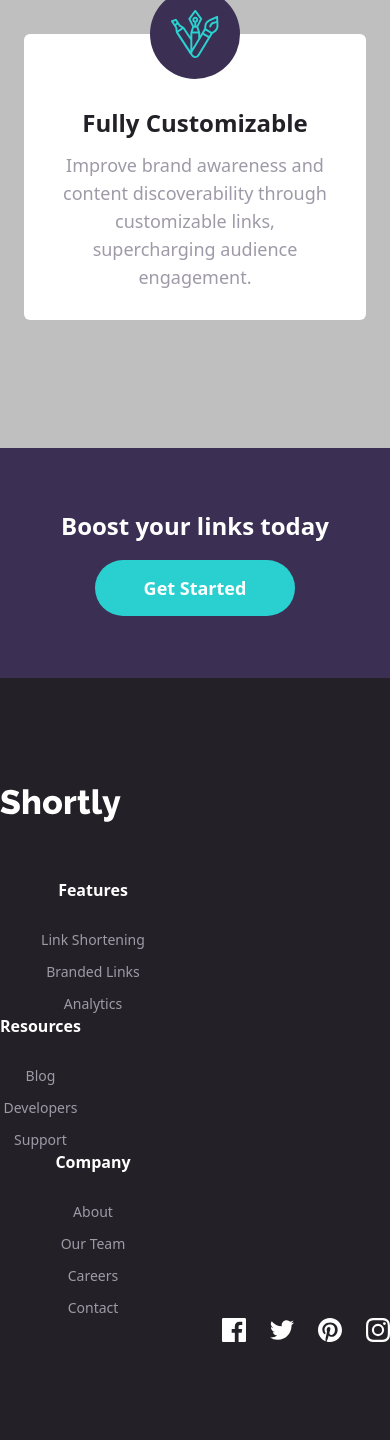
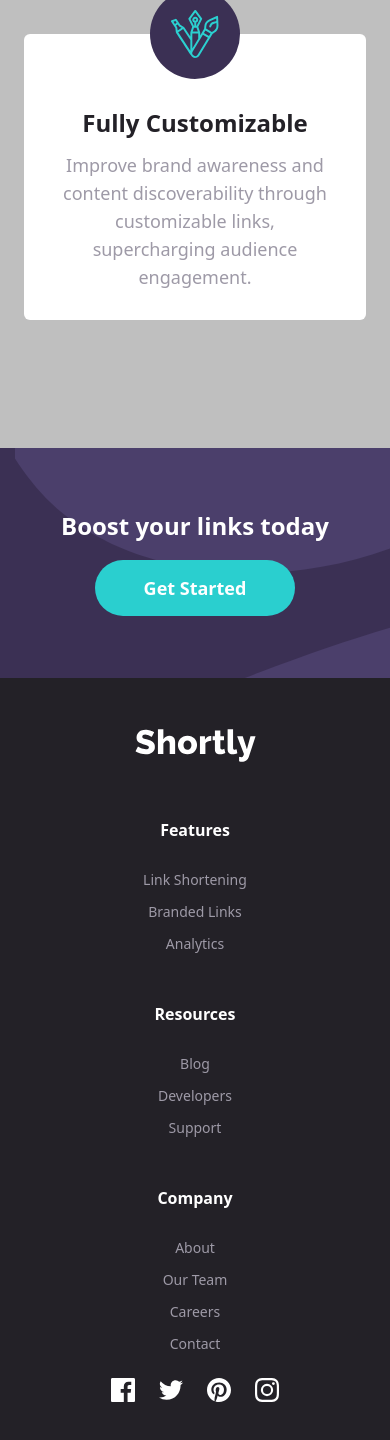
Before and after one commit to Headbwoi/fem-url-shortener, a React (Vite) app: page / in a window 390 px wide. Shown: the part 2000-3440 px from the top of the page. Built offline with nearby package versions, Linux system fonts and the light colour scheme.

Commit message:
fixed layout in boost, footer and urlshortener section for build

```diff
--- a/index.html
+++ b/index.html
@@ -14,7 +14,7 @@
       name="description"
       content="Frontend Mentor | Shortly URL shortening API Challenge"
     />
-    <title></title>
+    <title>Frontend Mentor | Shortly URL shortening API Challenge</title>
   </head>
   <body>
     <main id="root" class="overflow-x-hidden font-poppins"></main>
--- a/src/components/Main/BoostSection.tsx
+++ b/src/components/Main/BoostSection.tsx
@@ -1,6 +1,6 @@
 const BoostSection = () => {
   return (
-    <section className="h-[14.375rem] md:h-[15.625rem] bg-Dark_Violet flex items-center justify-center flex-col">
+    <section className="h-[14.375rem] md:h-[15.625rem] bg-Dark_Violet flex items-center justify-center flex-col bg-[url('./assets/bg-boost-mobile.svg')] md:bg-[url('./assets/bg-boost-desktop.svg')] bg-no-repeat md:bg-center bg-right-top">
       <h3 className="text-2xl md:text-3xl text-white font-bold mb-[1.125rem] md:mb-7">
         Boost your links today
       </h3>
--- a/src/components/Main/Footer.tsx
+++ b/src/components/Main/Footer.tsx
@@ -10,13 +10,13 @@ const Footer = () => {
   return (
     <footer className="bg-Very_Dark_Violet h-[48.5rem] md:h-[19.375rem] flex items-center">
       <div className="container py-[3.25rem] md:py-0">
-        <div className="flex items-start justify-start flex-col md:flex-row">
+        <div className="flex items-center md:items-start justify-start flex-col md:flex-row">
           {/* logo */}
           <div className="mb-14 md:mr-[162px] lg:mr-[16.375rem]">
             <LogoWhite />
           </div>
           {/* links */}
-          <div className="grid grid-cols-1 md:grid-cols-3">
+          <div className="grid grid-cols-1 md:grid-cols-3 gap-12 md:gap-0 mb-6 md:mb-0">
             <div className="text-center md:text-left md:mr-20">
               <p className="text-white font-bold mb-7">Features</p>
               <div className="space-y-3 block">
@@ -25,7 +25,7 @@ const Footer = () => {
                 <Link linkName="Analytics" />
               </div>
             </div>
-            <div className="text-center md:text-left mr-[105px]">
+            <div className="text-center md:text-left md:mr-[105px]">
               <p className="text-white font-bold mb-7">Resources</p>
               <div className="space-y-3 block">
                 <Link linkName="Blog" />
@@ -44,7 +44,7 @@ const Footer = () => {
             </div>
           </div>
           {/* icons */}
-          <div className="flex items-center gap-6 ml-auto">
+          <div className="flex items-center  gap-6 md:ml-auto">
             <Facebook />
             <TwitterIcon />
             <Pinterest />
--- a/src/components/Main/UrlShortener.tsx
+++ b/src/components/Main/UrlShortener.tsx
@@ -10,10 +10,15 @@ const UrlShortener = () => {
   const handleUrlInput = (e: any) => {
     e.preventDefault()
   }
+  const validateInput = () => {
+    let checkState = false
+    urlValue === "" ? checkState : !checkState
+    return checkState
+  }
   return (
     <div className="url-container md:w-full absolute -top-[6.6875rem] md:-top-[5.3125rem] left-1/2 -translate-x-1/2  overflow-x-hidden">
       <div
-        className="rounded-lg h-[13.375rem] md:h-[10.625rem] bg-Dark_Violet bg-[url('src/assets/bg-shorten-mobile.svg')] md:bg-[url('src/assets/bg-shorten-desktop.svg')] bg-no-repeat bg-right-top md:bg-center mb-5  flex items-center justify-between px-6 md:px-16"
+        className="rounded-lg h-[13.375rem] md:h-[10.625rem] bg-Dark_Violet bg-[url('./assets/bg-shorten-mobile.svg')] md:bg-[url('./assets/bg-shorten-desktop.svg')] bg-no-repeat bg-right-top md:bg-center mb-5  flex items-center justify-between px-6 md:px-16"
         onSubmit={handleUrlInput}
       >
         <form className="flex items-center justify-between flex-col md:flex-row relative w-full">
@@ -26,11 +31,13 @@ const UrlShortener = () => {
               placeholder="Shorten a link here..."
               onChange={(e) => setUrlValue(e.target.value)}
             />
-            {/* <p className="text-base text-Red italic">Please add a link</p> */}
+
+            {/*  <p className="text-base text-Red italic">Please add a link</p>*/}
           </div>
           <button
             type="submit"
             className="w-full md:w-[11.875rem] h-12 md:h-16 cta-secondary rounded-md"
+            onClick={validateInput}
           >
             Shorten It!
           </button>
```
